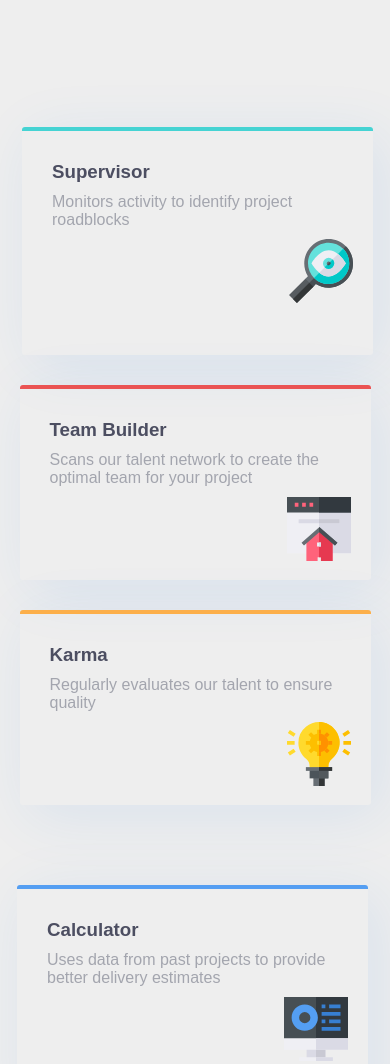
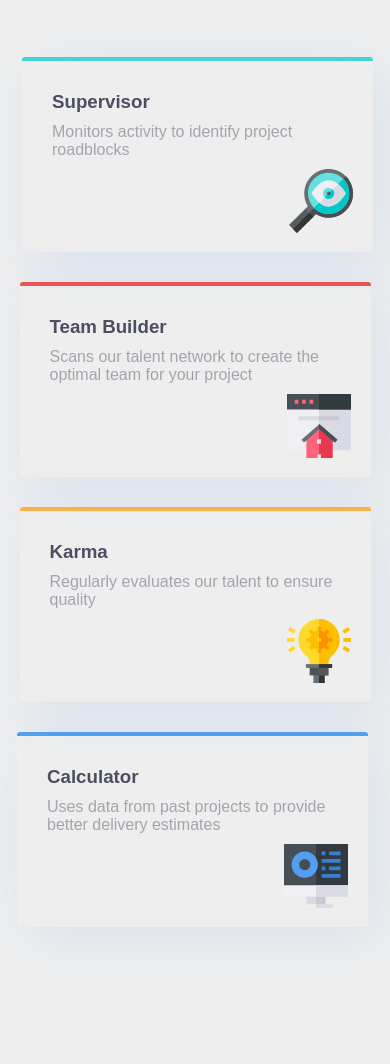
Before and after one commit to shin0s0/Four-card-section, a plain HTML site: page index.html in a window 390 px wide. Shown: the part 295-1359 px from the top of the page. After the commit the page ends 1282 px from the top, so only its background shows below. Drawn offline with Linux system fonts and the light colour scheme.

Commit message:
Update style.css

```diff
--- a/style.css
+++ b/style.css
@@ -59,7 +59,7 @@
     border-radius: 3px;
     box-shadow: 10px 10px 60px rgba(35, 129, 235, 0.1);
     width:33%;
-    height:60%;
+    height:195px;
     margin:80px 10px 10px 85px;
 }
 .card2{
@@ -93,7 +93,7 @@
     border-radius: 3px;
     box-shadow: 10px 10px 60px rgba(35, 129, 235, 0.1);
     width:33%;
-    height:60%;
+    height:195px;
     margin:80px 85px 10px 10px;
 }
 
@@ -140,7 +140,7 @@
 
     .card1 {
         width: 90%;
-        height:27vh;
+        margin-top:10px;
         margin-right:80px;
 
     }
@@ -152,7 +152,7 @@
       }
     .card4 {
       width: 90%;
-      height:27vh;
+      margin-top:30px;
       margin-left:80px;
       margin-bottom:60px;
     }
```
